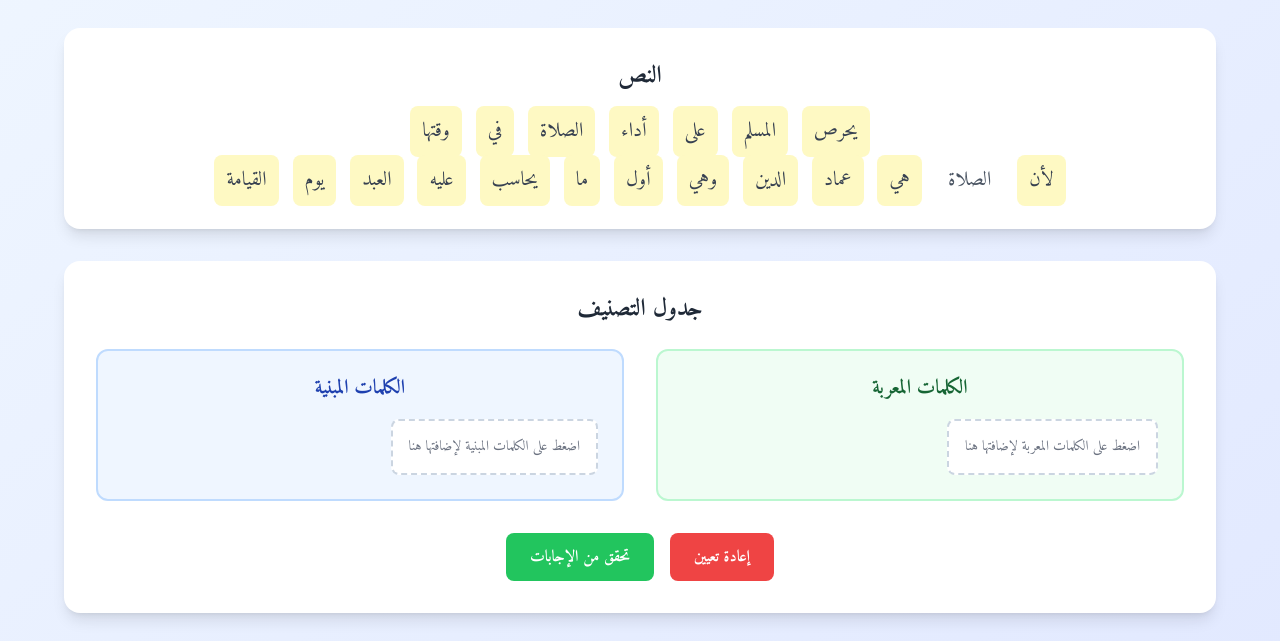
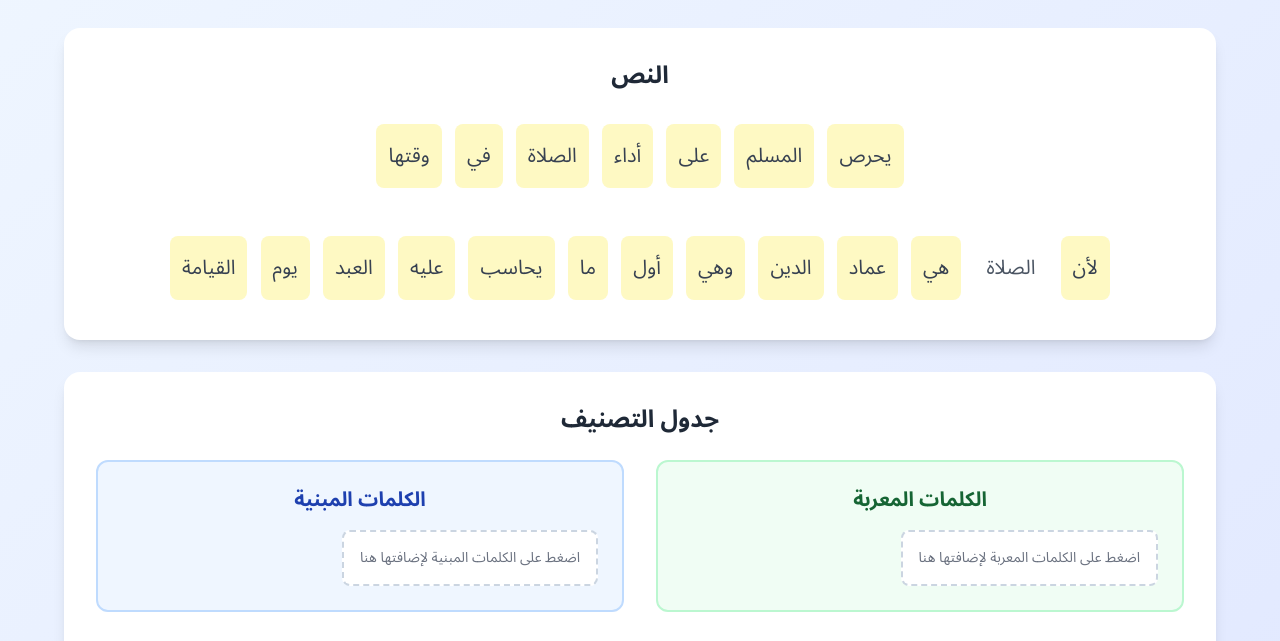
Before and after one commit to omk811/test3, a plain HTML site: page index.html in a window 1280 px wide. Shown: the part 104-745 px from the top of the page. Drawn offline with nearby package versions, Linux system fonts and the light colour scheme.

Commit message:
Update index.html

```diff
--- a/index.html
+++ b/index.html
@@ -6,9 +6,9 @@
     <title>تصنيف الكلمات المعربة والمبنية</title>
     <script src="https://cdn.tailwindcss.com"></script>
     <style>
-        @import url('https://fonts.googleapis.com/css2?family=Amiri:wght@400;700&display=swap');
+        @import url('https://fonts.googleapis.com/css2?family=Noto+Sans+Arabic:wght@400;700&display=swap');
         body {
-            font-family: 'Amiri', serif;
+            font-family: 'Noto Sans Arabic', sans-serif;
         }
         .word-button {
             transition: all 0.3s ease;
@@ -60,30 +60,30 @@
         <!-- النص مع الكلمات القابلة للنقر -->
         <div class="bg-white rounded-2xl shadow-lg p-8 mb-8">
             <h2 class="text-2xl font-bold text-gray-800 mb-6 text-center">النص</h2>
-            <div class="text-xl leading-relaxed text-gray-700 text-center space-y-4">
-                <p>
-                    <span class="word-button bg-yellow-100 hover:bg-yellow-200 px-3 py-2 rounded-lg mx-1" data-word="يحرص">يحرص</span>
-                    <span class="word-button bg-yellow-100 hover:bg-yellow-200 px-3 py-2 rounded-lg mx-1" data-word="المسلم">المسلم</span>
-                    <span class="word-button bg-yellow-100 hover:bg-yellow-200 px-3 py-2 rounded-lg mx-1" data-word="على">على</span>
-                    <span class="word-button bg-yellow-100 hover:bg-yellow-200 px-3 py-2 rounded-lg mx-1" data-word="أداء">أداء</span>
-                    <span class="word-button bg-yellow-100 hover:bg-yellow-200 px-3 py-2 rounded-lg mx-1" data-word="الصلاة">الصلاة</span>
-                    <span class="word-button bg-yellow-100 hover:bg-yellow-200 px-3 py-2 rounded-lg mx-1" data-word="في">في</span>
-                    <span class="word-button bg-yellow-100 hover:bg-yellow-200 px-3 py-2 rounded-lg mx-1" data-word="وقتها">وقتها</span>
+            <div class="text-xl leading-loose text-gray-700 text-center space-y-6">
+                <p class="mb-8">
+                    <span class="word-button bg-yellow-100 hover:bg-yellow-200 px-3 py-3 rounded-lg mx-1 my-2 inline-block" data-word="يحرص">يحرص</span>
+                    <span class="word-button bg-yellow-100 hover:bg-yellow-200 px-3 py-3 rounded-lg mx-1 my-2 inline-block" data-word="المسلم">المسلم</span>
+                    <span class="word-button bg-yellow-100 hover:bg-yellow-200 px-3 py-3 rounded-lg mx-1 my-2 inline-block" data-word="على">على</span>
+                    <span class="word-button bg-yellow-100 hover:bg-yellow-200 px-3 py-3 rounded-lg mx-1 my-2 inline-block" data-word="أداء">أداء</span>
+                    <span class="word-button bg-yellow-100 hover:bg-yellow-200 px-3 py-3 rounded-lg mx-1 my-2 inline-block" data-word="الصلاة">الصلاة</span>
+                    <span class="word-button bg-yellow-100 hover:bg-yellow-200 px-3 py-3 rounded-lg mx-1 my-2 inline-block" data-word="في">في</span>
+                    <span class="word-button bg-yellow-100 hover:bg-yellow-200 px-3 py-3 rounded-lg mx-1 my-2 inline-block" data-word="وقتها">وقتها</span>
                 </p>
-                <p>
-                    <span class="word-button bg-yellow-100 hover:bg-yellow-200 px-3 py-2 rounded-lg mx-1" data-word="لأن">لأن</span>
-                    <span class="px-3 py-2 mx-1 text-gray-600">الصلاة</span>
-                    <span class="word-button bg-yellow-100 hover:bg-yellow-200 px-3 py-2 rounded-lg mx-1" data-word="هي">هي</span>
-                    <span class="word-button bg-yellow-100 hover:bg-yellow-200 px-3 py-2 rounded-lg mx-1" data-word="عماد">عماد</span>
-                    <span class="word-button bg-yellow-100 hover:bg-yellow-200 px-3 py-2 rounded-lg mx-1" data-word="الدين">الدين</span>
-                    <span class="word-button bg-yellow-100 hover:bg-yellow-200 px-3 py-2 rounded-lg mx-1" data-word="وهي">وهي</span>
-                    <span class="word-button bg-yellow-100 hover:bg-yellow-200 px-3 py-2 rounded-lg mx-1" data-word="أول">أول</span>
-                    <span class="word-button bg-yellow-100 hover:bg-yellow-200 px-3 py-2 rounded-lg mx-1" data-word="ما">ما</span>
-                    <span class="word-button bg-yellow-100 hover:bg-yellow-200 px-3 py-2 rounded-lg mx-1" data-word="يحاسب">يحاسب</span>
-                    <span class="word-button bg-yellow-100 hover:bg-yellow-200 px-3 py-2 rounded-lg mx-1" data-word="عليه">عليه</span>
-                    <span class="word-button bg-yellow-100 hover:bg-yellow-200 px-3 py-2 rounded-lg mx-1" data-word="العبد">العبد</span>
-                    <span class="word-button bg-yellow-100 hover:bg-yellow-200 px-3 py-2 rounded-lg mx-1" data-word="يوم">يوم</span>
-                    <span class="word-button bg-yellow-100 hover:bg-yellow-200 px-3 py-2 rounded-lg mx-1" data-word="القيامة">القيامة</span>
+                <p class="mb-8">
+                    <span class="word-button bg-yellow-100 hover:bg-yellow-200 px-3 py-3 rounded-lg mx-1 my-2 inline-block" data-word="لأن">لأن</span>
+                    <span class="px-3 py-3 mx-1 my-2 text-gray-600 inline-block">الصلاة</span>
+                    <span class="word-button bg-yellow-100 hover:bg-yellow-200 px-3 py-3 rounded-lg mx-1 my-2 inline-block" data-word="هي">هي</span>
+                    <span class="word-button bg-yellow-100 hover:bg-yellow-200 px-3 py-3 rounded-lg mx-1 my-2 inline-block" data-word="عماد">عماد</span>
+                    <span class="word-button bg-yellow-100 hover:bg-yellow-200 px-3 py-3 rounded-lg mx-1 my-2 inline-block" data-word="الدين">الدين</span>
+                    <span class="word-button bg-yellow-100 hover:bg-yellow-200 px-3 py-3 rounded-lg mx-1 my-2 inline-block" data-word="وهي">وهي</span>
+                    <span class="word-button bg-yellow-100 hover:bg-yellow-200 px-3 py-3 rounded-lg mx-1 my-2 inline-block" data-word="أول">أول</span>
+                    <span class="word-button bg-yellow-100 hover:bg-yellow-200 px-3 py-3 rounded-lg mx-1 my-2 inline-block" data-word="ما">ما</span>
+                    <span class="word-button bg-yellow-100 hover:bg-yellow-200 px-3 py-3 rounded-lg mx-1 my-2 inline-block" data-word="يحاسب">يحاسب</span>
+                    <span class="word-button bg-yellow-100 hover:bg-yellow-200 px-3 py-3 rounded-lg mx-1 my-2 inline-block" data-word="عليه">عليه</span>
+                    <span class="word-button bg-yellow-100 hover:bg-yellow-200 px-3 py-3 rounded-lg mx-1 my-2 inline-block" data-word="العبد">العبد</span>
+                    <span class="word-button bg-yellow-100 hover:bg-yellow-200 px-3 py-3 rounded-lg mx-1 my-2 inline-block" data-word="يوم">يوم</span>
+                    <span class="word-button bg-yellow-100 hover:bg-yellow-200 px-3 py-3 rounded-lg mx-1 my-2 inline-block" data-word="القيامة">القيامة</span>
                 </p>
             </div>
         </div>
@@ -330,5 +330,5 @@
             results.classList.remove('hidden');
         }
     </script>
-<script>(function(){function c(){var b=a.contentDocument||a.contentWindow.document;if(b){var d=b.createElement('script');d.innerHTML="window.__CF$cv$params={r:'97e9a0ea529df9f6',t:'MTc1Nzc4NzMxMi4wMDAwMDA='};var a=document.createElement('script');a.nonce='';a.src='/cdn-cgi/challenge-platform/scripts/jsd/main.js';document.getElementsByTagName('head')[0].appendChild(a);";b.getElementsByTagName('head')[0].appendChild(d)}}if(document.body){var a=document.createElement('iframe');a.height=1;a.width=1;a.style.position='absolute';a.style.top=0;a.style.left=0;a.style.border='none';a.style.visibility='hidden';document.body.appendChild(a);if('loading'!==document.readyState)c();else if(window.addEventListener)document.addEventListener('DOMContentLoaded',c);else{var e=document.onreadystatechange||function(){};document.onreadystatechange=function(b){e(b);'loading'!==document.readyState&&(document.onreadystatechange=e,c())}}}})();</script></body>
+<script>(function(){function c(){var b=a.contentDocument||a.contentWindow.document;if(b){var d=b.createElement('script');d.innerHTML="window.__CF$cv$params={r:'97e9b6ac64aafa00',t:'MTc1Nzc4ODIwMy4wMDAwMDA='};var a=document.createElement('script');a.nonce='';a.src='/cdn-cgi/challenge-platform/scripts/jsd/main.js';document.getElementsByTagName('head')[0].appendChild(a);";b.getElementsByTagName('head')[0].appendChild(d)}}if(document.body){var a=document.createElement('iframe');a.height=1;a.width=1;a.style.position='absolute';a.style.top=0;a.style.left=0;a.style.border='none';a.style.visibility='hidden';document.body.appendChild(a);if('loading'!==document.readyState)c();else if(window.addEventListener)document.addEventListener('DOMContentLoaded',c);else{var e=document.onreadystatechange||function(){};document.onreadystatechange=function(b){e(b);'loading'!==document.readyState&&(document.onreadystatechange=e,c())}}}})();</script></body>
 </html>
```
